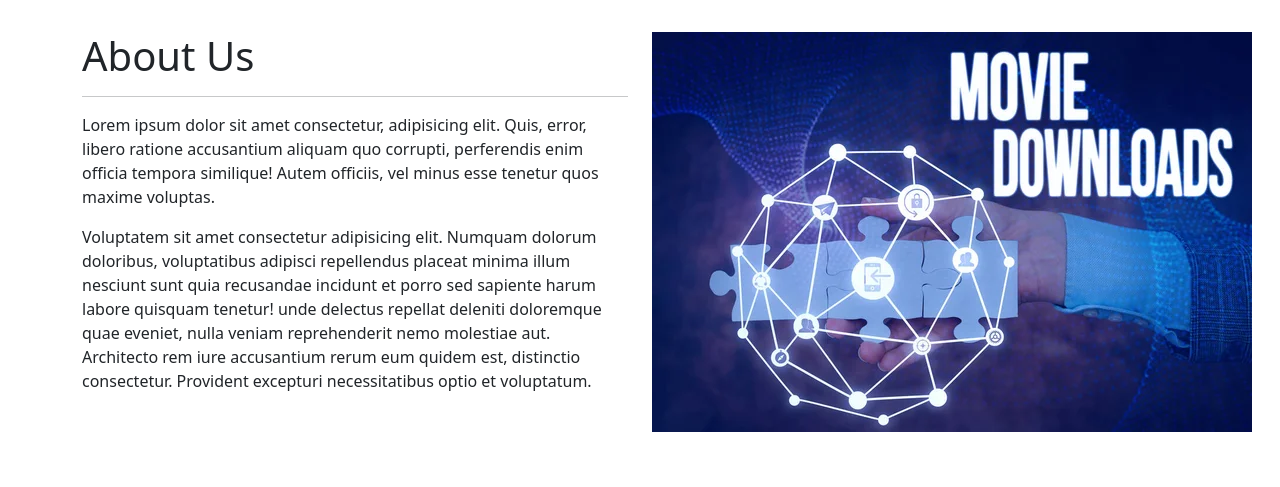
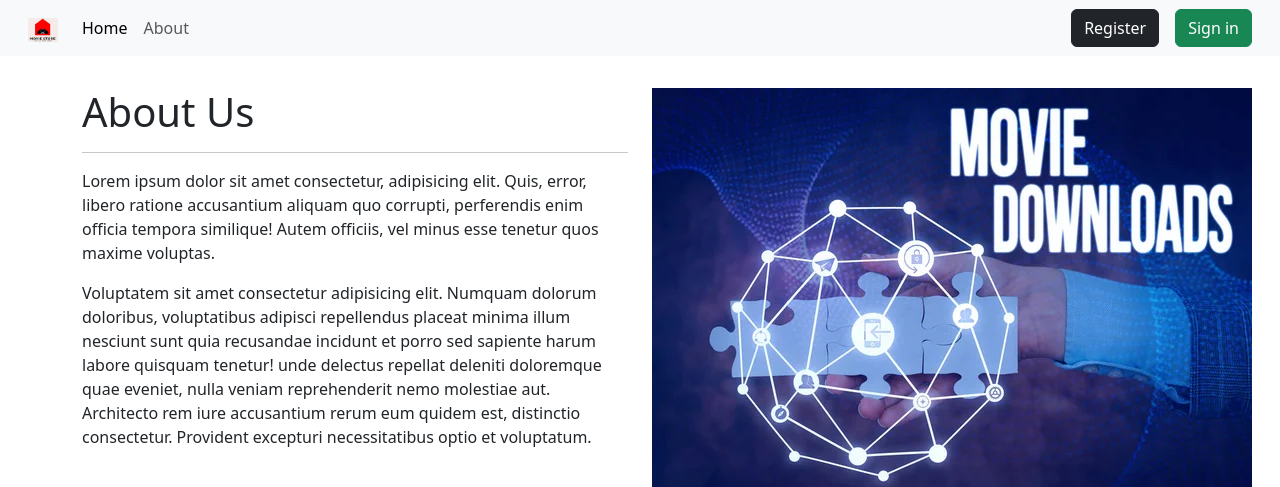
Before and after one commit to johnclamy/chrome-extension-starter, a Django app: page /about in a window 1280 px wide. Shown: the top 487 px of the page. Run offline with Django 5.2, Linux system fonts and the light colour scheme; some libraries are stand-ins or nearby versions.

Commit message:
add a navbar to the base.html

```diff
--- a/moviestore/moviestore/templates/base.html
+++ b/moviestore/moviestore/templates/base.html
@@ -22,8 +22,55 @@
     <link rel="stylesheet" href="{% static "css/style.css" %}">
   </head>
   <body>
-    <!-- Header -->
-    <!-- Header -->
+    <!-- Navbar -->
+    <nav class="px-3 navbar navbar-expand-lg bg-body-tertiary">
+      <div class="container-fluid">
+        <a class="navbar-brand" href="{% url 'home.index' %}">
+          <img
+            src="{% static 'img/logo.jpg' %}"
+            alt="logo"
+            width="30"
+            height="24"
+          />
+        </a>
+        <button
+          class="navbar-toggler"
+          type="button"
+          data-bs-toggle="collapse"
+          data-bs-target="#navbarSupportedContent"
+          aria-controls="navbarSupportedContent"
+          aria-expanded="false"
+          aria-label="Toggle navigation"
+        >
+          <span class="navbar-toggler-icon"></span>
+        </button>
+        <div class="collapse navbar-collapse" id="navbarSupportedContent">
+          <ul class="navbar-nav me-auto mb-2 mb-lg-0">
+            <li class="nav-item">
+              <a
+                class="nav-link active"
+                aria-current="page"
+                href="{% url 'home.index' %}"
+                >Home</a
+              >
+            </li>
+            <li class="nav-item">
+              <a class="nav-link" href="{% url 'home.about' %}">About</a>
+            </li>
+          </ul>
+          <section class="d-lg-flex flex-lg-row">
+            <button type="button" class="btn btn-dark">Register</button>
+            <button
+              type="button"
+              class="btn btn-success ms-lg-3 d-block mt-3 mt-lg-0"
+            >
+              Sign in
+            </button>
+          </section>
+        </div>
+      </div>
+    </nav>
+    <!-- Page content -->
     <main class="p-3">{% block content %}{% endblock content %}</main>
     <!-- Footer -->
     <!-- Footer -->
```
Also changed, not shown: moviestore/moviestore/static/img/logo.jpg (added).
